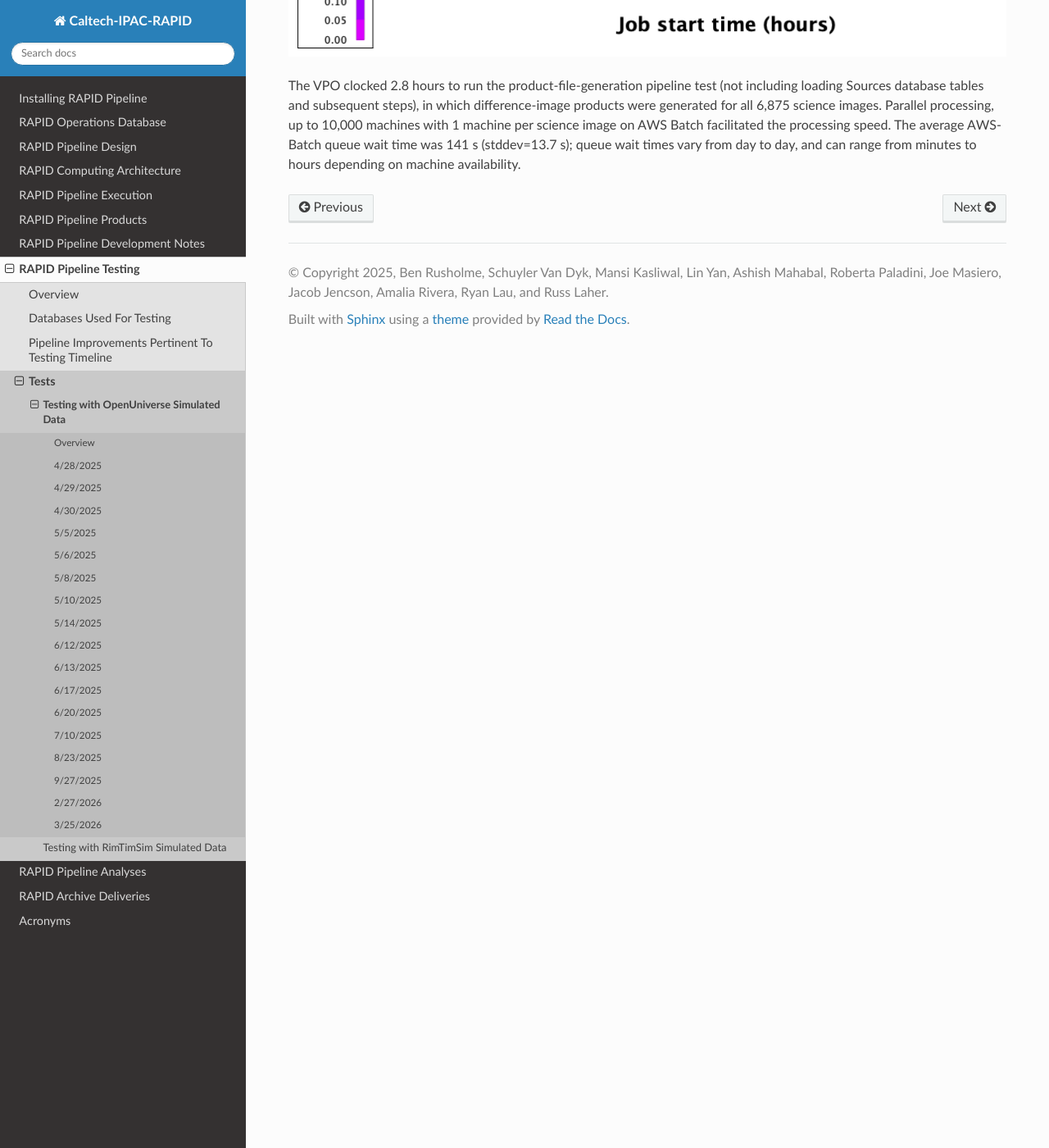
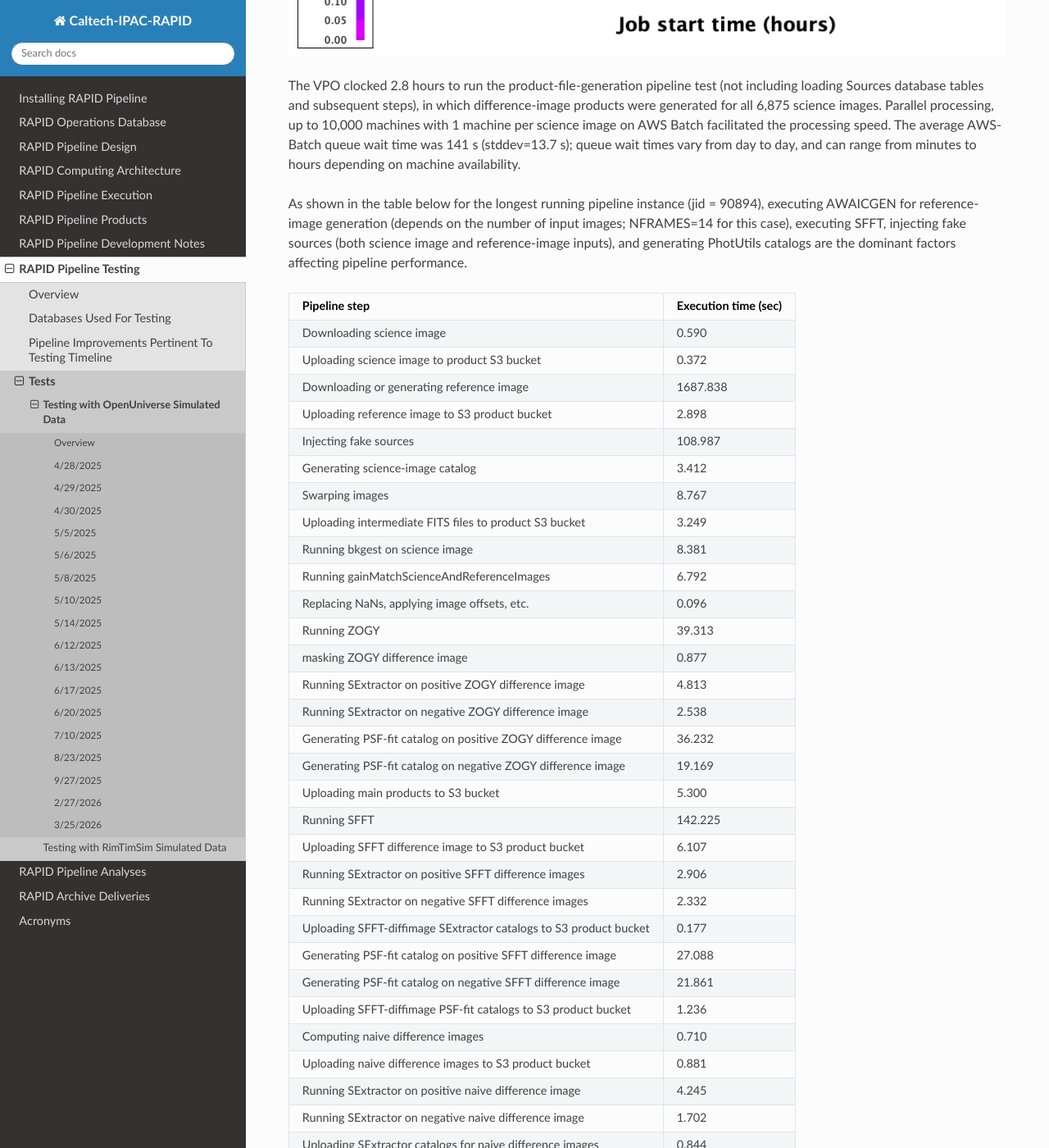
Before and after one commit to Caltech-IPAC/rapid, a Sphinx documentation site: the page built from docs/source/dev/openuniv_tests.rst, in a window 1280 px wide and 1400 px high, scrolled down 35034 px. Shown: the whole window at 82% size. Built offline with Sphinx 7.4.7 and the Read the Docs theme 3.1.0, drawn with Linux system fonts in a browser that asks for light colours; some of the changed text lies outside the part shown.

Commit message:
Added table of pipeline-step elapsed times from the log file for jid = 90894.

```diff
--- a/docs/source/dev/openuniv_tests.rst
+++ b/docs/source/dev/openuniv_tests.rst
@@ -1340,3 +1340,68 @@ Parallel processing, up to 10,000 machines with 1 machine per science image on A
 facilitated the processing speed.  The average AWS-Batch queue wait time was 141 s (stddev=13.7 s);
 queue wait times vary from day to day, and can range from minutes to hours depending
 on machine availability.
+
+As shown in the table below for the longest running pipeline instance (jid = 90894),
+executing AWAICGEN for reference-image generation
+(depends on the number of input images; NFRAMES=14 for this case),
+executing SFFT, injecting fake sources  (both science image and reference-image inputs),
+and generating PhotUtils catalogs are the dominant factors
+affecting pipeline performance.
+
+=================================================================  =====================
+Pipeline step                                                      Execution time (sec)
+=================================================================  =====================
+Downloading science image                                                 0.590
+Uploading science image to product S3 bucket                              0.372
+Downloading or generating reference image                              1687.838
+Uploading reference image to S3 product bucket                            2.898
+Injecting fake sources                                                  108.987
+Generating science-image catalog                                          3.412
+Swarping images                                                           8.767
+Uploading intermediate FITS files to product S3 bucket                    3.249
+Running bkgest on science image                                           8.381
+Running gainMatchScienceAndReferenceImages                                6.792
+Replacing NaNs, applying image offsets, etc.                              0.096
+Running ZOGY                                                             39.313
+masking ZOGY difference image                                             0.877
+Running SExtractor on positive ZOGY difference image                      4.813
+Running SExtractor on negative ZOGY difference image                      2.538
+Generating PSF-fit catalog on positive ZOGY difference image             36.232
+Generating PSF-fit catalog on negative ZOGY difference image             19.169
+Uploading main products to S3 bucket                                      5.300
+Running SFFT                                                            142.225
+Uploading SFFT difference image to S3 product bucket                      6.107
+Running SExtractor on positive SFFT difference images                     2.906
+Running SExtractor on negative SFFT difference images                     2.332
+Uploading SFFT-diffimage SExtractor catalogs to S3 product bucket         0.177
+Generating PSF-fit catalog on positive SFFT difference image             27.088
+Generating PSF-fit catalog on negative SFFT difference image             21.861
+Uploading SFFT-diffimage PSF-fit catalogs to S3 product bucket            1.236
+Computing naive difference images                                         0.710
+Uploading naive difference images to S3 product bucket                    0.881
+Running SExtractor on positive naive difference image                     4.245
+Running SExtractor on negative naive difference image                     1.702
+Uploading SExtractor catalogs for naive difference images                 0.844
+Generating PSF-fit catalog on positive naive difference image            36.271
+Generating PSF-fit catalog on negative naive difference image            19.198
+Uploading PSF-fit catalogs for naive difference images to                 1.192
+Uploading products at pipeline end to S3 product bucket                   0.036
+Total time to run one instance of science pipeline                     2208.632
+=================================================================  =====================
+
+Typically only 1-4 science images in an exposure were processed in the 5,538 exposures covered by this test.
+Here is a breakdown of the number of science images processed per filter in this test:
+
+.. code-block::
+
+    fakesourcesdb=> select fid,count(*) from diffimages where vbest>0 and status>0 and created >= '2026-03-25' group by fid;
+     fid | count
+    -----+-------
+       7 |   770
+       1 |   770
+       5 |  1142
+       4 |  1140
+       2 |  1142
+       6 |  1141
+       3 |   770
+    (7 rows)
```
